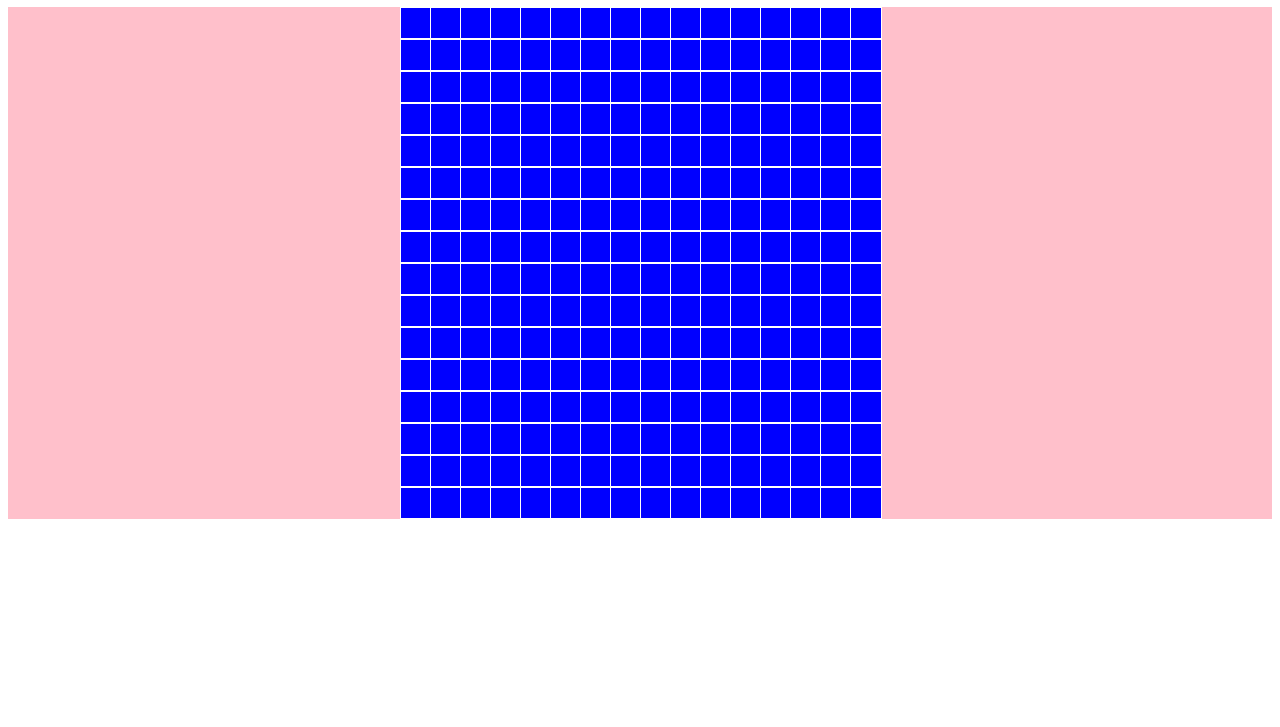
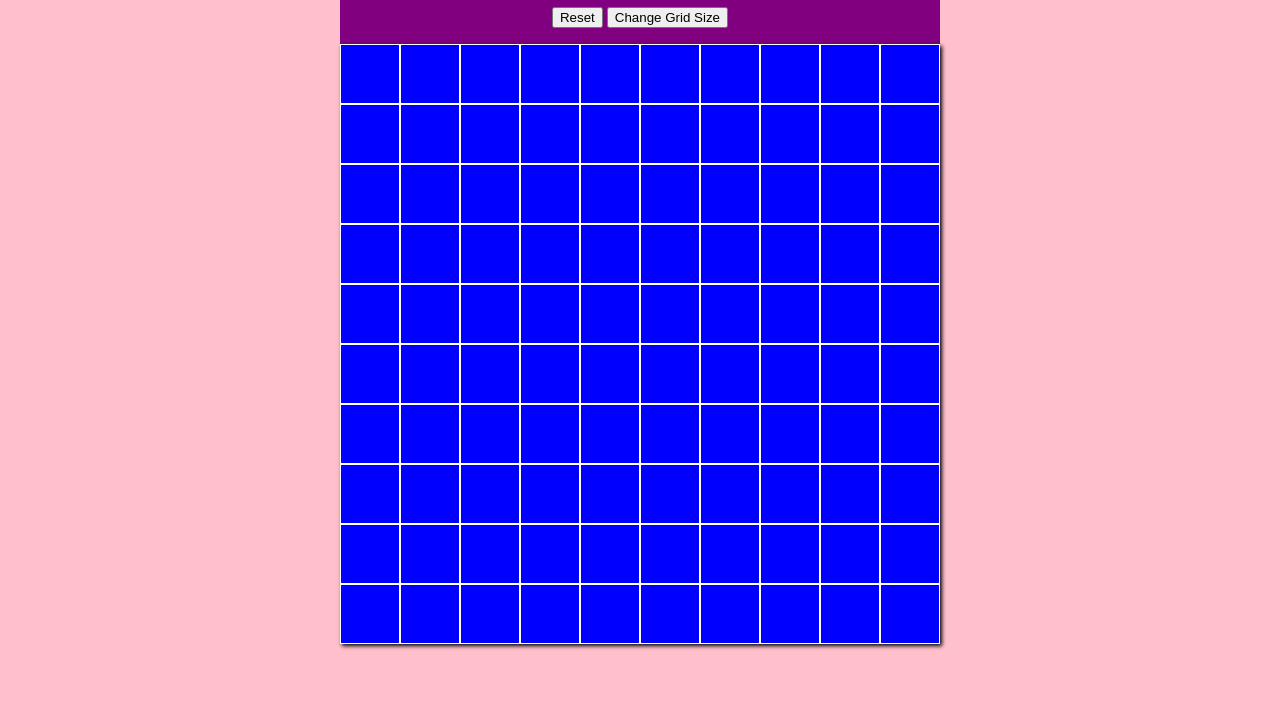
Before and after one commit to jmebui/etchasketch, a plain HTML site: page index.html in a window 1280 px wide. Shown: the part 73-800 px from the top of the page. Drawn offline with Linux system fonts and the light colour scheme.

Commit message:
Created grid where size can be adjusted using resize()

```diff
--- a/index.html
+++ b/index.html
@@ -5,20 +5,72 @@
 	<link rel="stylesheet" type="text/css" href="style.css">
 </head>
 <body>
-	<h1>Etch-A-Sketch</h1>
-	<div id="container"></div>
+	<div class="container">
+		<h1>Etch-A-Sketch</h1>
+		<div class="buttons">
+			<button id="reset">Reset</button>
+			<button id="resize">Change Grid Size</button>
+		</div>
+		<div class="grid">
+		</div>
+	</div>
 </body>
 <script type="text/javascript">
-	const container = document.querySelector('#container');
-	for (i = 0; i <256; i++) {
-		const grid = document.createElement('div');
-		grid.classList.add('grid');
-		container.appendChild(grid);
+	let size = 10;
+
+	const container = document.querySelector('.grid');
+
+	function createGrid () {
+		for (i = 0; i < size * size; i++) {
+			let griditem = document.createElement('div');
+			griditem.classList.add('griditem');
+			container.appendChild(griditem);
+			griditem.style.height = (600/size) + "px";
+			griditem.style.width = (600/size) + "px";
+
+		}
+
+		const griditem = document.querySelectorAll('griditem');
+
+		griditem.addEventListener('click', function (e) {
+			this.style.background = "#000fff";
+		});
+
+		griditem.addEventListener('mousemove', function (e) {
+			if (e.buttons == 1) {
+				this.style.background = "#ffffff";
+			}
+			if (e.buttons == 2) {
+				this.style.background = "#000000";
+			}
+		});
 	}
 
-	document.addEventListener("mouseover"), function () {
-		grid.classList.add('hover');
+	createGrid();
+
+
+	function reset() {
+		container.removeChild(container.firstChild);
+		createGrid();
 	}
+
+	function resize() {
+		size = prompt("Enter a number");
+		console.log("size udpated");
+		container.innerHTML = "";
+		createGrid();
+	}
+
+	document.getElementById('reset').addEventListener("click",function(e) {
+		reset();
+	})
+
+	document.getElementById('resize').addEventListener("click",function(e) {
+		console.log("click");
+		resize();
+		console.log("clickend");
+	})
+
 
 </script>
 </html>
--- a/style.css
+++ b/style.css
@@ -1,21 +1,47 @@
-#container {
-	background-color: pink;
-	display: grid;
-	grid-template-columns: repeat(16, 30px);
-	justify-content: center;
+.container {
+	width: 600px;
+	margin: 0 auto;
+	background-color: purple;
+	text-align: center;
+}
+
+body {
+	background: pink;
+	vertical-align: middle;
+	display: table-cell;
+}
+
+html {
+	display: table;
+	margin: auto;
+}
+
+* {
+	box-sizing: border-box;
 }
 
 .grid {
-	border: 1px white solid;
-	background-color: blue;
-	height: 30px;
-	width: 30px;
+	margin: 1em 0;
+	cursor: pointer;
+	width: 600px;
+	height: 600px;
+	box-shadow: 2px 2px 4px #000000;
+	background-color: white;
+	text-align: center;
 }
 
-.grid:hover {
+.griditem {
+	background: blue;
+	border: 1px white solid;
+	height: 5px;
+	width: 5px;
+	float: left;
+}
+
+.griditem:hover {
 	background-color: green;
 }
 
-.hover {
+.shaded {
 	background-color: purple;
 }
```
